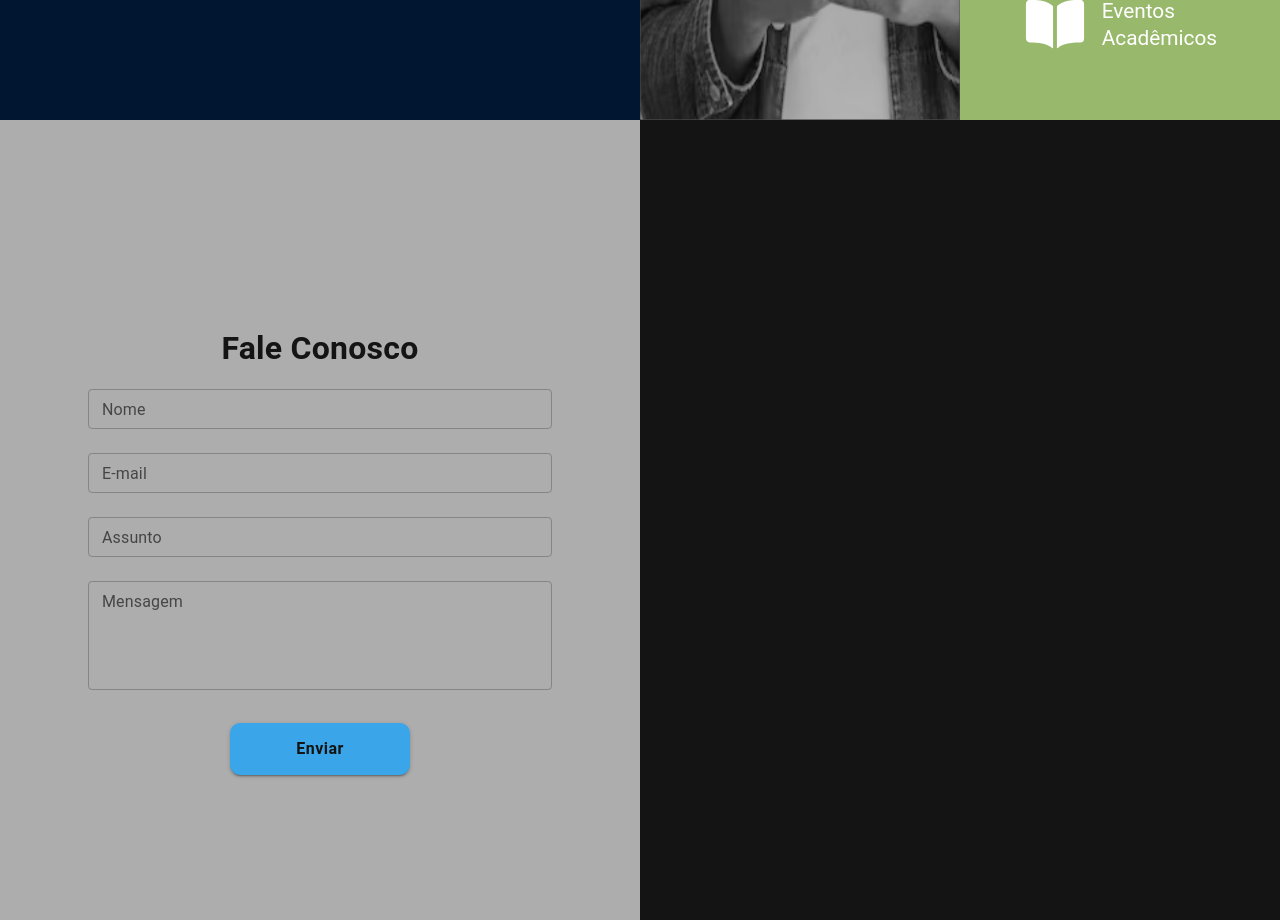
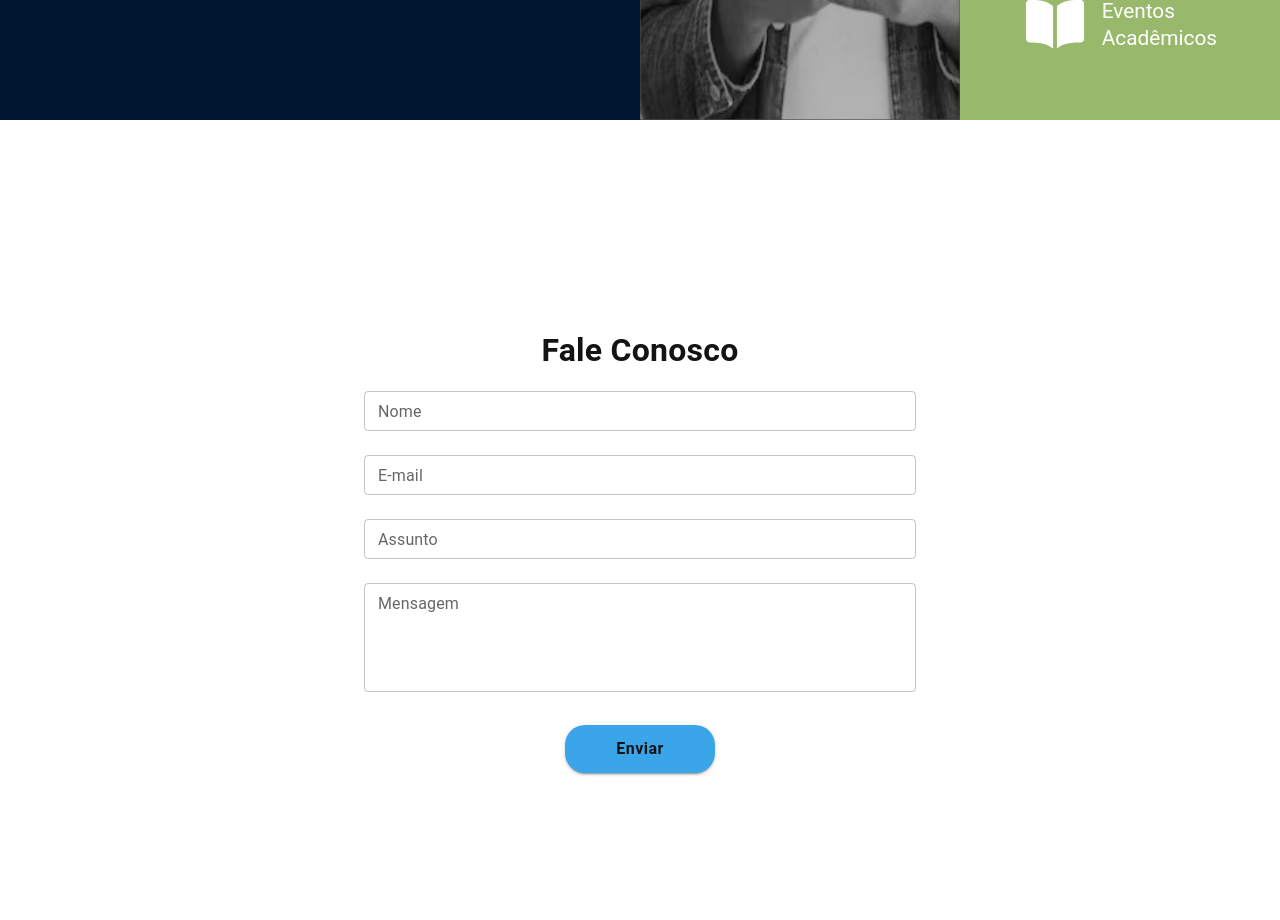
Before and after one commit to IgorBandero/borala, a React (Vite) app: page / in a window 1280 px wide. Shown: the part 1520-2440 px from the top of the page. Built offline with nearby package versions, Linux system fonts and the light colour scheme; no server answers.

Commit message:
feat: cadastro de usuário

```diff
--- a/src/pages/LandPage.jsx
+++ b/src/pages/LandPage.jsx
@@ -496,14 +496,14 @@ const ContactContainer = styled.main`
     }
 `
 const LeftContainer = styled.section`
-    width: 50%;
+    width: 100%;
     height: 100vh;
     display: flex;
     flex-direction: column;
     align-items: center;
     justify-content: center;
     //background-color: rgb(20,20,20);
-    background-color: rgb(173,173,173);
+    background-color: rgb(255,255,255);
     padding-top: 10vh;
 
     h4 {
@@ -521,12 +521,12 @@ const LeftContainer = styled.section`
 
     button {
         margin-top: 25px;
-        width: 180px;
-        padding: 12px 20px 12px 20px;
+        width: 150px;
+        padding: 10px 15px 10px 15px;
         cursor: pointer;
         background-color: #3AA5E8;
         border: none;
-        border-radius: 10px;
+        border-radius: 20px;
         font-size: 1em;
         font-weight: 700;
         color: #141414
@@ -550,7 +550,7 @@ const LeftContainer = styled.section`
     }
 `
 const RightContainer = styled.section`
-    width: 50%;
+    width: 0%;
     height: 100vh;
     display: flex;
     flex-direction: column;
@@ -710,7 +710,7 @@ const ContactContainerMobile = styled.div`
     width: 100%;
     height: 100vh;
     display: none;
-    background-color: rgb(173,173,173);
+    background-color: rgb(255,255,255);
 
     @media (max-width: 650px) {
         display: flex;
```
